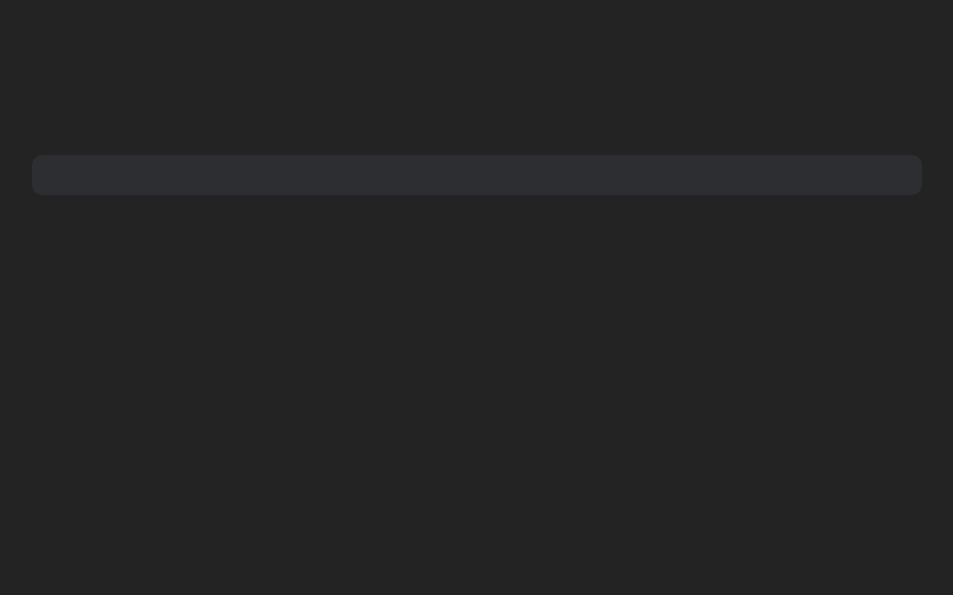
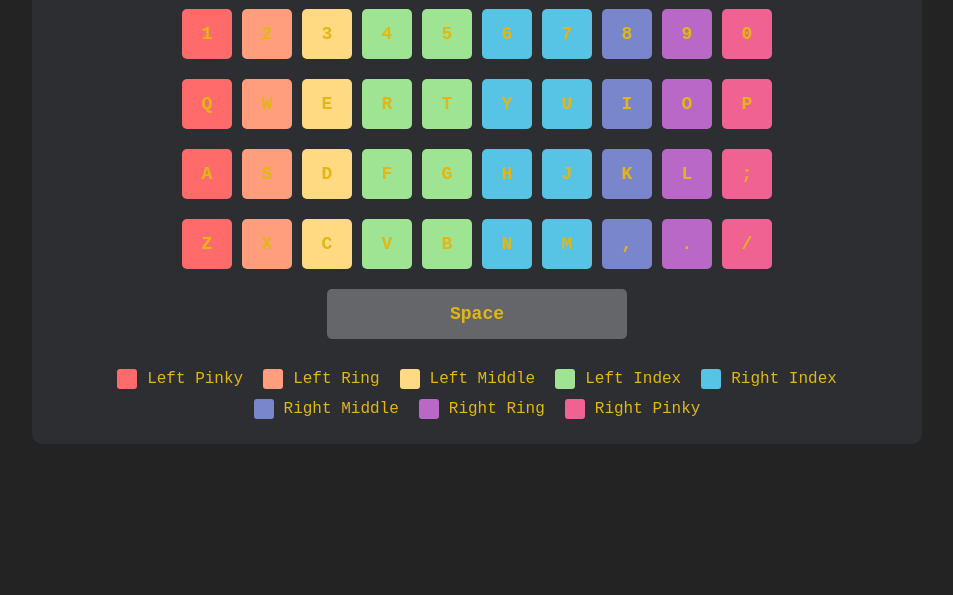
Before and after one commit to Bearshpath/bearshtypeclaude, a plain HTML site: page keyboard.html in a window 1280 px wide. Shown: the part 245-840 px from the top of the page, without its empty margins (163-1116 px from the left). Drawn offline with Linux system fonts and the light colour scheme.

Commit message:
Update keyboard.html

```diff
--- a/keyboard.html
+++ b/keyboard.html
@@ -132,4 +132,147 @@
 </head>
 <body>
     <div class="keyboard">
-        <h
+        <h1 class="keyboard-title">Keyboard Finger Placement</h1>
+
+        <!-- Number row -->
+        <div class="keyboard-row">
+            <div class="key left-pinky">1</div>
+            <div class="key left-ring">2</div>
+            <div class="key left-middle">3</div>
+            <div class="key left-index">4</div>
+            <div class="key left-index">5</div>
+            <div class="key right-index">6</div>
+            <div class="key right-index">7</div>
+            <div class="key right-middle">8</div>
+            <div class="key right-ring">9</div>
+            <div class="key right-pinky">0</div>
+        </div>
+
+        <!-- Top row -->
+        <div class="keyboard-row">
+            <div class="key left-pinky">Q</div>
+            <div class="key left-ring">W</div>
+            <div class="key left-middle">E</div>
+            <div class="key left-index">R</div>
+            <div class="key left-index">T</div>
+            <div class="key right-index">Y</div>
+            <div class="key right-index">U</div>
+            <div class="key right-middle">I</div>
+            <div class="key right-ring">O</div>
+            <div class="key right-pinky">P</div>
+        </div>
+
+        <!-- Home row -->
+        <div class="keyboard-row">
+            <div class="key left-pinky">A</div>
+            <div class="key left-ring">S</div>
+            <div class="key left-middle">D</div>
+            <div class="key left-index">F</div>
+            <div class="key left-index">G</div>
+            <div class="key right-index">H</div>
+            <div class="key right-index">J</div>
+            <div class="key right-middle">K</div>
+            <div class="key right-ring">L</div>
+            <div class="key right-pinky">;</div>
+        </div>
+
+        <!-- Bottom row -->
+        <div class="keyboard-row">
+            <div class="key left-pinky">Z</div>
+            <div class="key left-ring">X</div>
+            <div class="key left-middle">C</div>
+            <div class="key left-index">V</div>
+            <div class="key left-index">B</div>
+            <div class="key right-index">N</div>
+            <div class="key right-index">M</div>
+            <div class="key right-middle">,</div>
+            <div class="key right-ring">.</div>
+            <div class="key right-pinky">/</div>
+        </div>
+
+        <!-- Space bar row -->
+        <div class="keyboard-row">
+            <div class="key space">Space</div>
+        </div>
+
+        <!-- Legend -->
+        <div class="legend">
+            <div class="legend-item">
+                <div class="legend-color" style="background-color: var(--left-pinky);"></div>
+                <span>Left Pinky</span>
+            </div>
+            <div class="legend-item">
+                <div class="legend-color" style="background-color: var(--left-ring);"></div>
+                <span>Left Ring</span>
+            </div>
+            <div class="legend-item">
+                <div class="legend-color" style="background-color: var(--left-middle);"></div>
+                <span>Left Middle</span>
+            </div>
+            <div class="legend-item">
+                <div class="legend-color" style="background-color: var(--left-index);"></div>
+                <span>Left Index</span>
+            </div>
+            <div class="legend-item">
+                <div class="legend-color" style="background-color: var(--right-index);"></div>
+                <span>Right Index</span>
+            </div>
+            <div class="legend-item">
+                <div class="legend-color" style="background-color: var(--right-middle);"></div>
+                <span>Right Middle</span>
+            </div>
+            <div class="legend-item">
+                <div class="legend-color" style="background-color: var(--right-ring);"></div>
+                <span>Right Ring</span>
+            </div>
+            <div class="legend-item">
+                <div class="legend-color" style="background-color: var(--right-pinky);"></div>
+                <span>Right Pinky</span>
+            </div>
+        </div>
+    </div>
+
+    <script>
+        // JavaScript to make the keyboard interactive
+        document.querySelectorAll('.key').forEach(key => {
+            key.addEventListener('click', () => {
+                // Get the key character
+                const keyChar = key.textContent.toLowerCase();
+                // Alert which finger and hand should be used
+                let finger = '';
+                let hand = '';
+
+                if (key.classList.contains('left-pinky')) {
+                    finger = 'Left Pinky';
+                    hand = 'Left Hand';
+                } else if (key.classList.contains('left-ring')) {
+                    finger = 'Left Ring';
+                    hand = 'Left Hand';
+                } else if (key.classList.contains('left-middle')) {
+                    finger = 'Left Middle';
+                    hand = 'Left Hand';
+                } else if (key.classList.contains('left-index')) {
+                    finger = 'Left Index';
+                    hand = 'Left Hand';
+                } else if (key.classList.contains('right-index')) {
+                    finger = 'Right Index';
+                    hand = 'Right Hand';
+                } else if (key.classList.contains('right-middle')) {
+                    finger = 'Right Middle';
+                    hand = 'Right Hand';
+                } else if (key.classList.contains('right-ring')) {
+                    finger = 'Right Ring';
+                    hand = 'Right Hand';
+                } else if (key.classList.contains('right-pinky')) {
+                    finger = 'Right Pinky';
+                    hand = 'Right Hand';
+                }
+
+                if (finger && hand) {
+                    alert(`Key: ${keyChar}\nFinger: ${finger}\nHand: ${hand}`);
+                }
+            });
+        });
+    </script>
+</body>
+</html>
```
